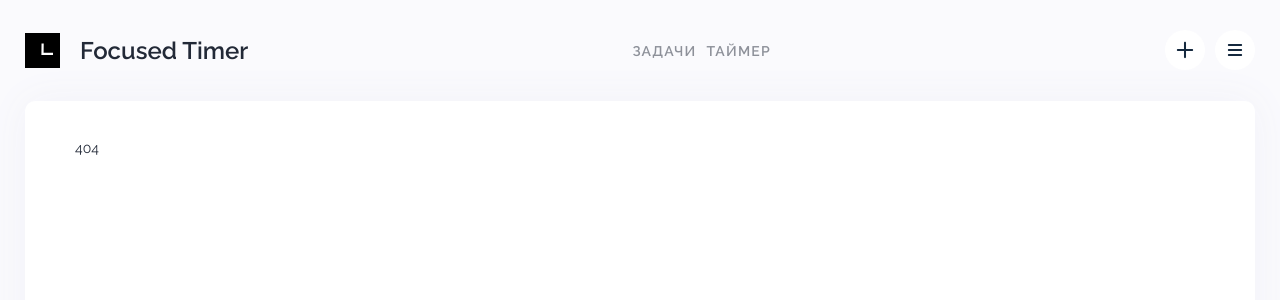
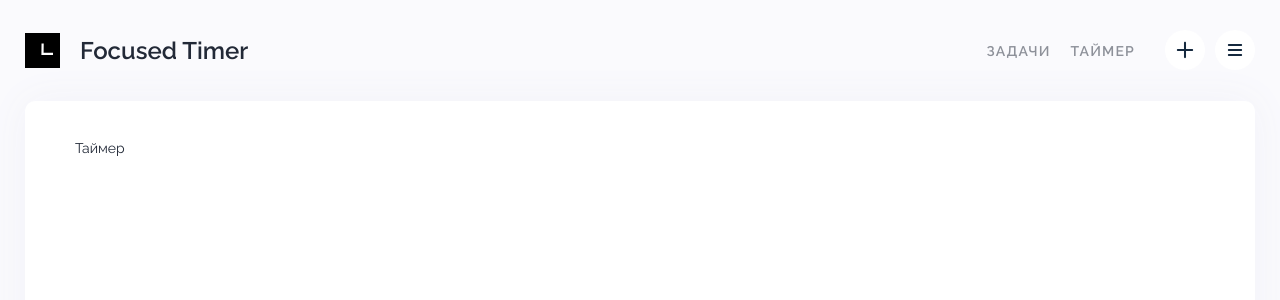
Before and after one commit to dariasavinova/focused-timer, a React (Vite) app: page /timer in a window 1280 px wide. Before the commit this address had no page. Shown: the top 300 px of the page. Built offline with nearby package versions, Linux system fonts and the light colour scheme.

Commit message:
made not found page

```diff
--- a/src/components/Header/Header.module.scss
+++ b/src/components/Header/Header.module.scss
@@ -25,11 +25,7 @@
   justify-content: space-between;
 
   & > li {
-    margin: 0 10px 0 0;
-
-    &:last-child {
-      margin: 0;
-    }
+    margin: 0 20px 0 0;
   }
 
   &__item {
@@ -49,6 +45,7 @@
 
 .buttons {
   display: flex;
+  align-items: center;
 
   &__item {
     cursor: pointer;
--- a/src/components/Header/Header.tsx
+++ b/src/components/Header/Header.tsx
@@ -20,11 +20,11 @@ const Header: React.FC = () => {
           <Title className={styles.title} level={3}>Focused Timer</Title>
         </div>
       </Link>
-      <ul className={styles.links}>
-        <li><NavLink to={'/'} className={styles.links__item}>Задачи</NavLink></li>
-        <li><NavLink to={'/timer'} className={styles.links__item}>Таймер</NavLink></li>
-      </ul>
       <div className={styles.buttons}>
+        <ul className={styles.links}>
+          <li><NavLink to={'/'} className={styles.links__item}>Задачи</NavLink></li>
+          <li><NavLink to={'/timer'} className={styles.links__item}>Таймер</NavLink></li>
+        </ul>
         <PlusSvg
           className={styles.buttons__item}
           background={'#ffffff'}
--- a/src/pages/Home/Home.module.scss
+++ b/src/pages/Home/Home.module.scss
@@ -4,5 +4,5 @@
 }
 
 .newTask {
-  margin: 0 0 30px;
+  margin: 0 0 25px;
 }
--- /dev/null
+++ b/src/pages/PageNotFound/PageNotFound.module.scss
@@ -0,0 +1,12 @@
+.wrapper {
+  text-align: center;
+}
+
+.image {
+  max-width: 500px;
+}
+
+.button {
+  padding: 13px 36px;
+  margin: 40px 0 0 0;
+}
--- a/src/pages/PageNotFound/PageNotFound.tsx
+++ b/src/pages/PageNotFound/PageNotFound.tsx
@@ -1,8 +1,19 @@
 import React from 'react'
+import { Link } from 'react-router-dom'
+
+import styles from './PageNotFound.module.scss'
+import notFoundImage from '@/assets/404.png'
+
+import Title from '@/components/Title/Title.tsx'
+import Button from '@/components/Button/Button.tsx'
 
 const PageNotFound: React.FC = () => {
   return (
-    <div>404</div>
+    <div className={styles.wrapper}>
+      <img className={styles.image} src={notFoundImage} alt="404" />
+      <Title level={2}>Кажется, такой страницы не существует...</Title>
+      <Link to={'/'}><Button className={styles.button}>Перейти на главную</Button></Link>
+    </div>
   )
 }
 
--- /dev/null
+++ b/src/pages/Timer/Timer.tsx
@@ -0,0 +1,11 @@
+import React from 'react'
+
+const Timer: React.FC = () => {
+  return (
+    <div>
+      Таймер
+    </div>
+  )
+}
+
+export default Timer
--- a/src/router/router.tsx
+++ b/src/router/router.tsx
@@ -3,6 +3,7 @@ import { createBrowserRouter } from 'react-router-dom'
 import App from '../App.tsx'
 import PageNotFound from '../pages/PageNotFound/PageNotFound.tsx'
 import Home from '../pages/Home/Home.tsx'
+import Timer from '@/pages/Timer/Timer.tsx'
 
 const router = createBrowserRouter([
   {
@@ -14,6 +15,10 @@ const router = createBrowserRouter([
         element: <Home />
       },
       {
+        path: '/timer',
+        element: <Timer />
+      },
+      {
         path: '*',
         element: <PageNotFound />
       }
```
Also changed, not shown: src/assets/404.png (added).
